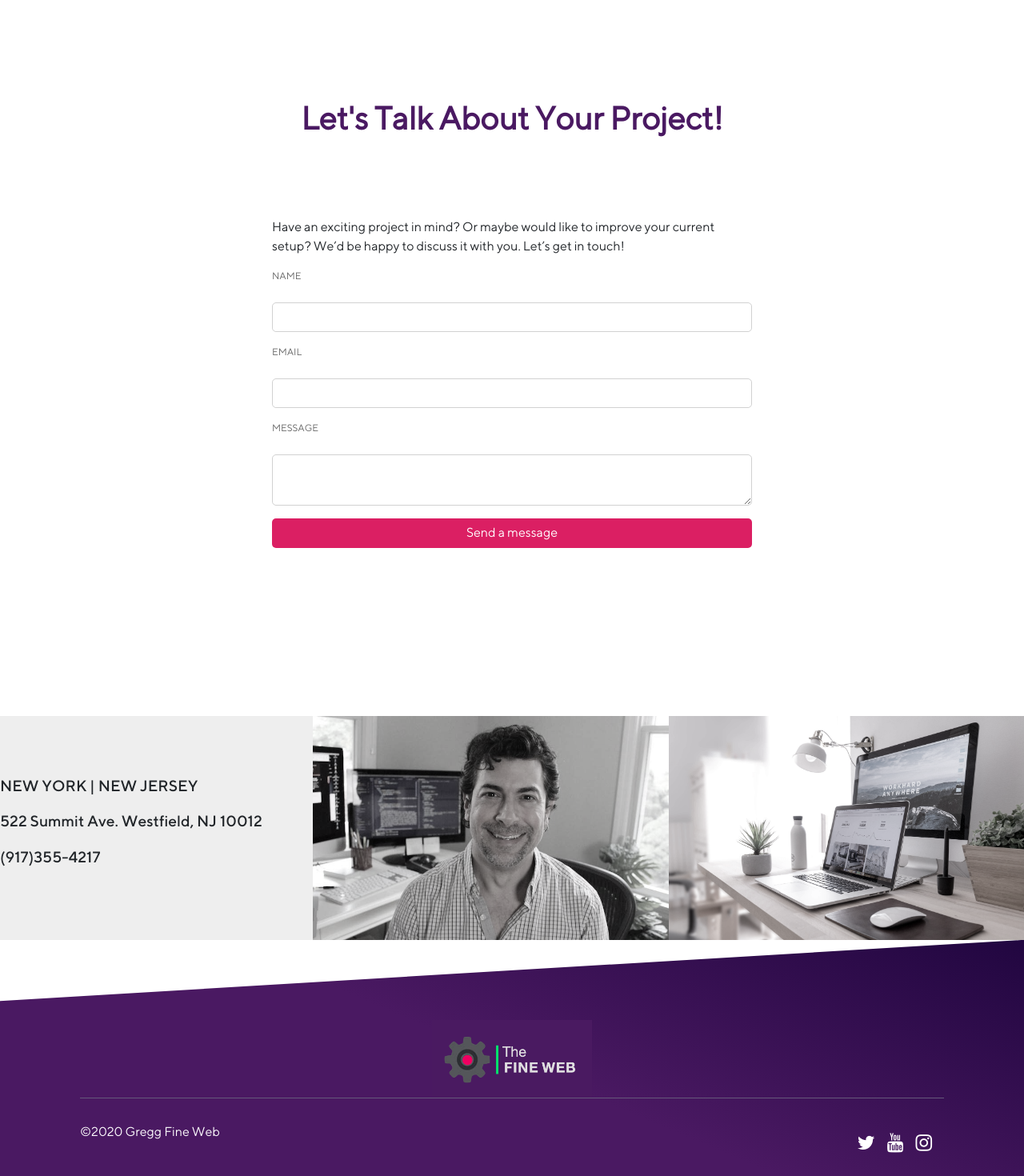
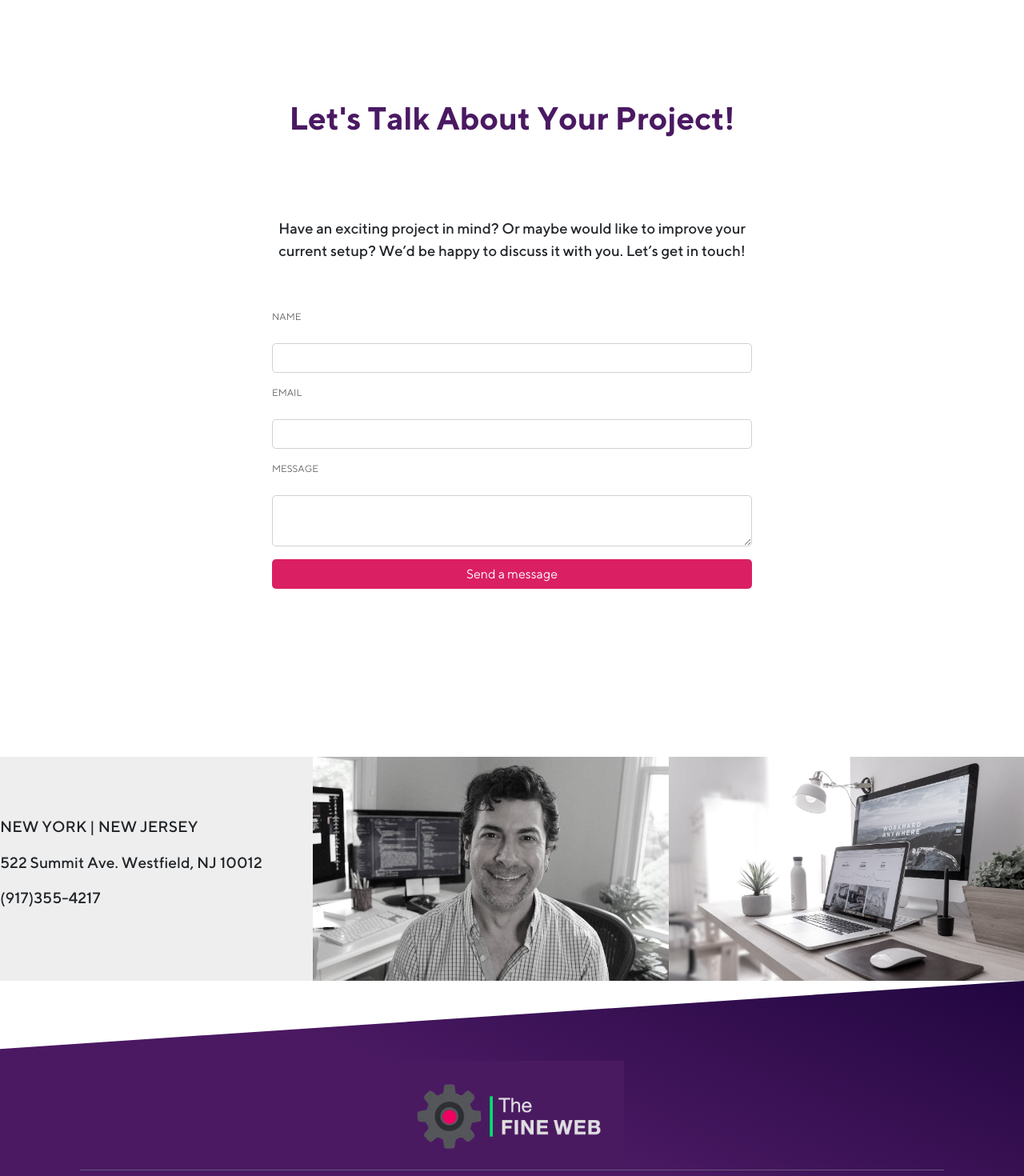
Before and after one commit to greggfine/westfield-web2, a Next.js app: page /contact in a window 1280 px wide. Shown: the part 140-1610 px from the top of the page at 80% size. Built offline with nearby package versions, Linux system fonts and the light colour scheme.

Commit message:
tweaked styles

```diff
--- a/components/Footer.js
+++ b/components/Footer.js
@@ -4,7 +4,7 @@ export default () => (
   <footer className={styles.Footer}>
     <div className={styles.Footer__logoWrapper}>
       {/* <h3 className={styles.Footer__header}>The Fine Web</h3> */}
-      <img src="/the-fine-web.png" alt="" style={{ width: "50%" }} />
+      <img src="/the-fine-web.png" alt="" style={{ width: "70%" }} />
     </div>
 
     {/* <div class="svg-wrapper"> */}
@@ -17,7 +17,7 @@ export default () => (
     <div className={styles.Footer__circleDecoration2}></div> */}
 
     <div className={styles.Footer__inner}>
-      <p className={styles.Footer__copyright}>&copy;2020 Gregg Fine Web</p>
+      <p className={styles.Footer__copyright}>&copy;2020 The Fine Web</p>
       <div className={styles.Footer__social}>
         <a
           href="https://twitter.com/GreggFine"
--- a/components/Footer.module.scss
+++ b/components/Footer.module.scss
@@ -61,12 +61,13 @@
 
   &__social {
     i {
-      font-size: 1.5rem;
-      margin-right: 15px;
+      font-size: 1.7rem;
+      margin-right: 20px;
     }
   }
   &__socialLink {
     color: #fff;
+    transition: color 500ms;
 
     &:hover {
       color: #aaa;
@@ -100,6 +101,9 @@
       top: 46%;
       left: 73%;
     }
+    &__copyright {
+      font-size: 1.2rem;
+    }
     &__inner {
       border-top: 1px solid #65587a;
       text-align: left;
@@ -115,5 +119,11 @@
     &__logoWrapper {
       width: 400px;
     }
+    &__social {
+      i {
+        font-size: 2rem;
+        margin-right: 30px;
+      }
+    }
   }
 }
--- a/pages/contact.js
+++ b/pages/contact.js
@@ -54,7 +54,7 @@ export default () => {
       .then((response) => {
         handleServerResponse(
           true,
-          "Thank you, your message has been submitted.",
+          "Thank you, your message has been submitted."
         );
       })
       .catch((error) => {
@@ -65,7 +65,7 @@ export default () => {
     <main className={styles.contactFormMain}>
       <div className={styles.formWrapper}>
         <h1 className={styles.formTitle}>Let's Talk About Your Project!</h1>
-        <p>
+        <p className={styles.subMessage}>
           Have an exciting project in mind? Or maybe would like to improve your
           current setup? We’d be happy to discuss it with you. Let’s get in
           touch!
@@ -126,7 +126,9 @@ export default () => {
           >
             {!status.submitting
               ? //   ? !status.submitted ? "Submit" : "Submitted"
-                !status.submitted ? "Send a message" : "Message sent!"
+                !status.submitted
+                ? "Send a message"
+                : "Message sent!"
               : "Submitting..."}
           </button>
         </form>
@@ -151,7 +153,6 @@ export default () => {
             <img src="/domenico-loia-hGV2TfOh0ns-unsplash.jpg" alt="" />
           </div>
         </div>
-
       </div>
     </main>
   );
--- a/pages/contact.module.scss
+++ b/pages/contact.module.scss
@@ -9,6 +9,14 @@
   color: var(--mainPurple);
   font-weight: 600;
   margin-bottom: 100px;
+  font-family: "TTNorms-Bold.otf";
+}
+
+.subMessage {
+  text-align: center;
+  font-size: 1.15rem;
+  font-family: "TTNorms-Medium.otf";
+  margin-bottom: 60px;
 }
 
 .contactForm {
@@ -95,19 +103,12 @@
     background-color: var(--boxShadowGrey);
   }
   &__additional {
-    // border: 1px solid #000;
-    // padding: 20px;
-    // border: 1px solid #000;
-    // border: 1px solid #000;
     text-align: center;
-    text-align: left;
-    // height: 150px;
-    // margin-top: 30px;
-    // margin-left: 60px;
     flex-basis: 33%;
-    // transform: translateY(50%);
     font-size: 1.2rem;
     font-family: "TTNorms-Medium.otf";
+    padding-top: 30px;
+    padding-bottom: 30px;
   }
   &__colorDiv {
     display: flex;
@@ -138,6 +139,9 @@
 
 @media (min-width: 960px) {
   .Contact {
+    &__additional {
+      text-align: left;
+    }
     &__bottomWrapper {
       flex-direction: row;
       justify-content: flex-end;
--- a/pages/index.module.scss
+++ b/pages/index.module.scss
@@ -137,7 +137,7 @@
   &__typewriter {
     white-space: nowrap;
     overflow: hidden;
-    font-size: 1rem;
+    font-size: 1.3rem;
     color: var(--secondaryRed);
     // color: var(--secondaryRed);
     // color: var(--mainPurple);
--- a/style.scss
+++ b/style.scss
@@ -102,8 +102,8 @@ main {
       bottom: -10px;
       left: 0;
       width: 100%;
-      height: 0.1rem;
-      background-color: var(--neonGreen);
+      height: 0.2rem;
+
       //   background-color: var(--secondaryRed);
       transition: transform 0.2s;
       transform: scaleX(0);
@@ -118,6 +118,9 @@ main {
         text-decoration: none;
         // color: var(--neonGreen);
         // color: var(--secondaryRed);
+      }
+      &:hover::after {
+        background-color: var(--neonGreen);
       }
     }
   }
@@ -143,8 +146,13 @@ main {
     letter-spacing: 2px;
 
     img {
-      width: 80%;
-      width: 25%;
+      width: 50%;
+      transform: translateX(60px);
+
+      @media (min-width: 960px) {
+        width: 25%;
+        transform: translateX(0px);
+      }
     }
 
     &:hover {
@@ -270,7 +278,7 @@ main {
   width: 0;
   height: 100%;
   position: fixed;
-  top: 154px;
+  top: 76px;
   right: 0px;
   overflow-x: hidden;
   padding-top: 60px;
@@ -286,12 +294,13 @@ main {
   padding: 10px 10px 10px 30px;
   text-decoration: none;
   font-size: 22px;
-  color: #ccc;
+  color: #eee;
   display: block;
   transition: 0.3s;
 
   &:hover {
     color: #fff;
+    // border-bottom: 4px solid var(--neonGreen);
   }
 }
 
@@ -318,8 +327,12 @@ main {
 
   a {
     text-align: right;
-    border-bottom: 1px solid #fff;
+    border-bottom: 3px solid #fff;
     padding-right: 50px;
+
+    &:hover {
+      border-bottom: 3px solid var(--neonGreen);
+    }
   }
 }
 
```
